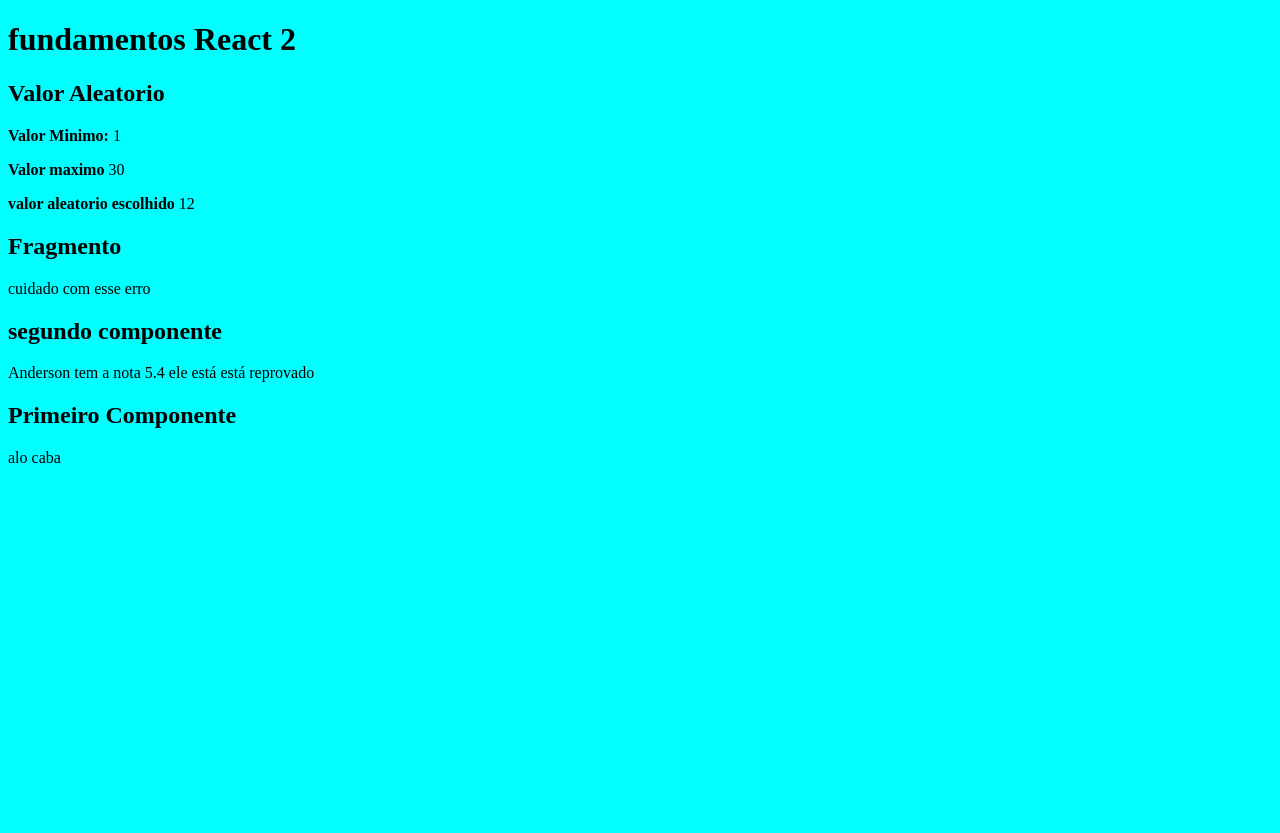
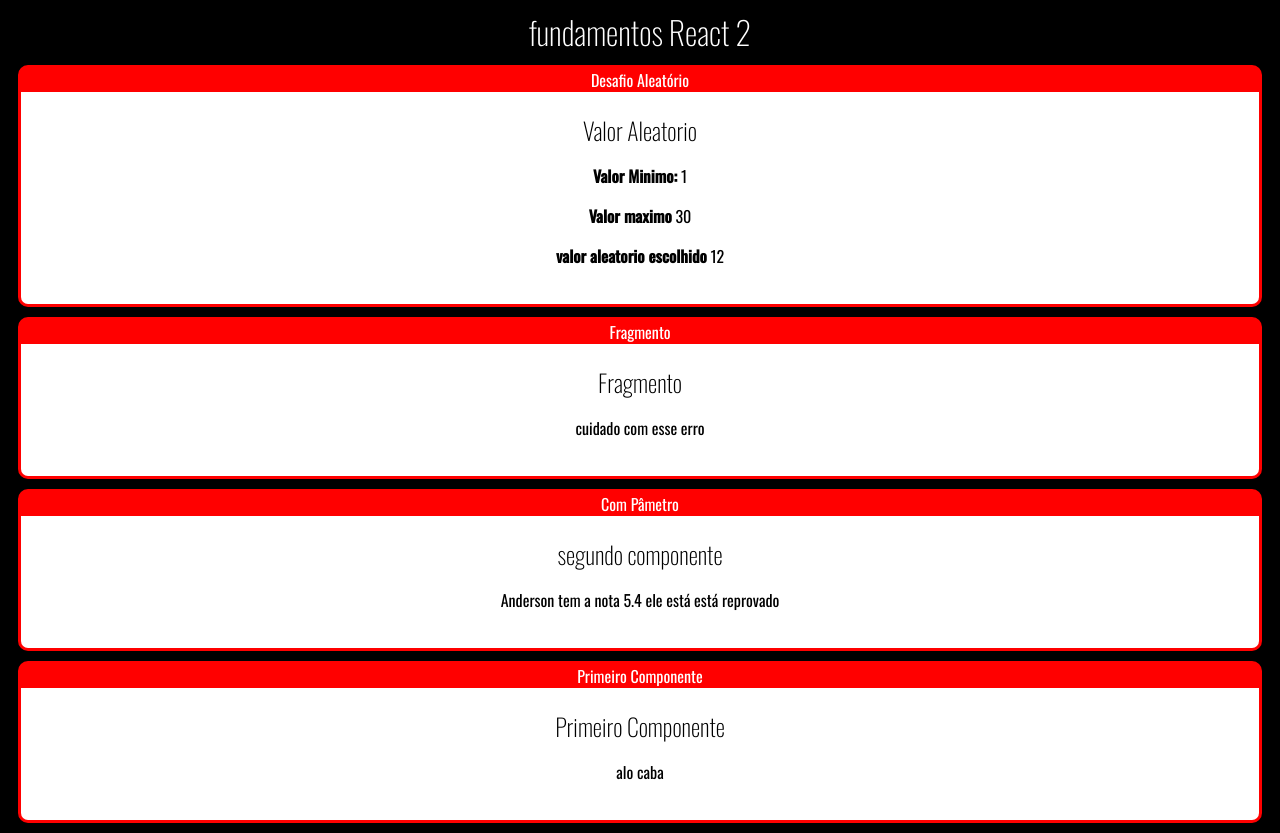
Before and after one commit to AndersonQS/Curso-React, a React (Create React App) app in the folder fundamentos-react/: page / in a window 1280 px wide. Before the commit the page ends 800 px from the top, so only its background shows below. Built offline with nearby package versions, Linux system fonts and the light colour scheme.

Commit message:
Componente Card

```diff
--- a/fundamentos-react/public/index.html
+++ b/fundamentos-react/public/index.html
@@ -5,6 +5,7 @@
     <link rel="icon" href="%PUBLIC_URL%/favicon.ico" />
     <meta name="viewport" content="width=device-width, initial-scale=1" />
     <meta name="theme-color" content="#000000" />
+
     <meta
       name="description"
       content="Web site created using create-react-app"
@@ -15,6 +16,7 @@
       user's mobile device or desktop. See https://developers.google.com/web/fundamentals/web-app-manifest/
     -->
     <link rel="manifest" href="%PUBLIC_URL%/manifest.json" />
+    <link href="https://fonts.googleapis.com/css2?family=Oswald:wght@200;300;400;500&display=swap" rel="stylesheet">
     <!--
       Notice the use of %PUBLIC_URL% in the tags above.
       It will be replaced with the URL of the `public` folder during the build.
--- a/fundamentos-react/src/App.jsx
+++ b/fundamentos-react/src/App.jsx
@@ -1,5 +1,6 @@
 import React from 'react'
 
+import Card from './components/layout/Card'
 import Aleatorio from './components/basicos/Aleatorio'
 import Primeiro from './components/basicos/Primeiro'
 import ComParametro from './components/basicos/ComParametro'
@@ -9,16 +10,23 @@ export default _ =>
 
     <div id="app">
       <h1>fundamentos React 2 </h1>
+      <Card titulo = "Desafio Aleatório" >
+      <Aleatorio min={1} max = {30} > </Aleatorio>
+      </Card>
 
-      <Aleatorio min={1} max = {30}>
-      </Aleatorio>
+      <Card titulo = "Fragmento" >
       <Fragmento></Fragmento>
+      </Card>
 
+      <Card titulo = "Com Pâmetro">
       <ComParametro
         titulo="segundo componente"
         aluno="Anderson"
         nota={5.4} />
+      </Card>
+
+      <Card titulo = "Primeiro Componente">
       <Primeiro></Primeiro>
-
+      </Card>
 
     </div>
--- a/fundamentos-react/src/components/basicos/Aleatorio.jsx
+++ b/fundamentos-react/src/components/basicos/Aleatorio.jsx
@@ -4,6 +4,7 @@ export default (props) => {
   const min = props.min;
   const max = props.max;
   const aleatorio = parseInt(Math.random() * (max - min)) + min;
+
 
   return (
     <div>
--- /dev/null
+++ b/fundamentos-react/src/components/layout/Card.css
@@ -0,0 +1,21 @@
+.Cor {
+  background-color: red;
+  border: 3px solid red;
+  border-radius: 10px;
+  overflow: hidden;
+  margin: 10px;
+
+}
+.Cor .Title {
+  padding: 5px opx;
+  display: flex;
+  justify-content: center;
+
+}
+
+.Cor .Content {
+  background-color: #fff;
+  color: #000;
+  padding : 20px;
+
+}
--- /dev/null
+++ b/fundamentos-react/src/components/layout/Card.jsx
@@ -0,0 +1,14 @@
+import "./Card.css";
+import React from "react";
+
+export default (props) => {
+  return (
+    <div className="Cor">
+      <div className="Title">{props.titulo}</div>
+      <div className="Content">
+      {props.children}
+      </div>
+
+  </div>
+  );
+};
--- a/fundamentos-react/src/index.css
+++ b/fundamentos-react/src/index.css
@@ -1,3 +1,12 @@
 body {
-  background-color: aqua;
+  font-family: Oswald;
+  background-color:black;
+  color: white;
+  text-align: center;
+
 }
+
+h1, h2, h3 {
+  font-weight: 200;
+  margin: 0;
+}
```
